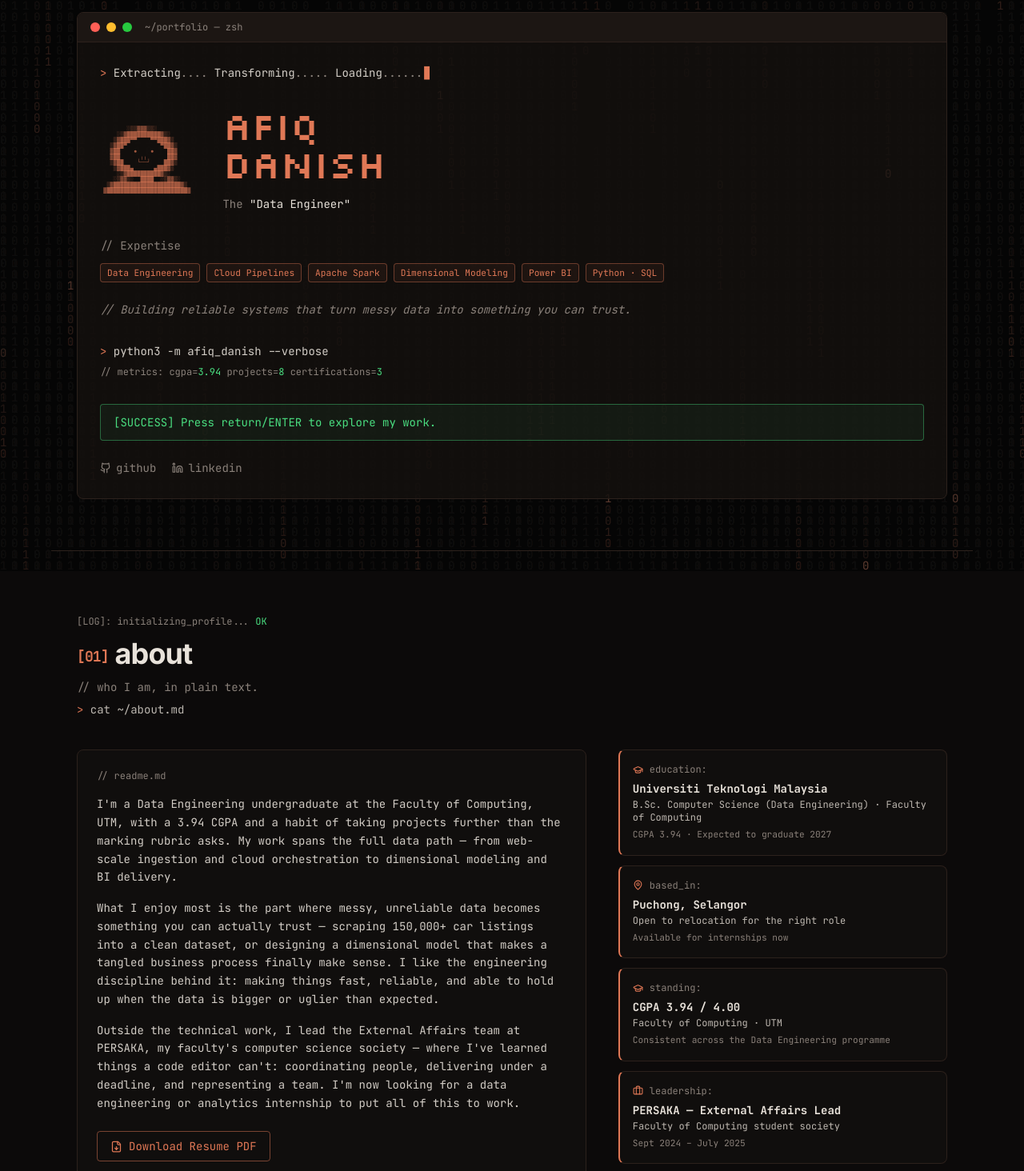
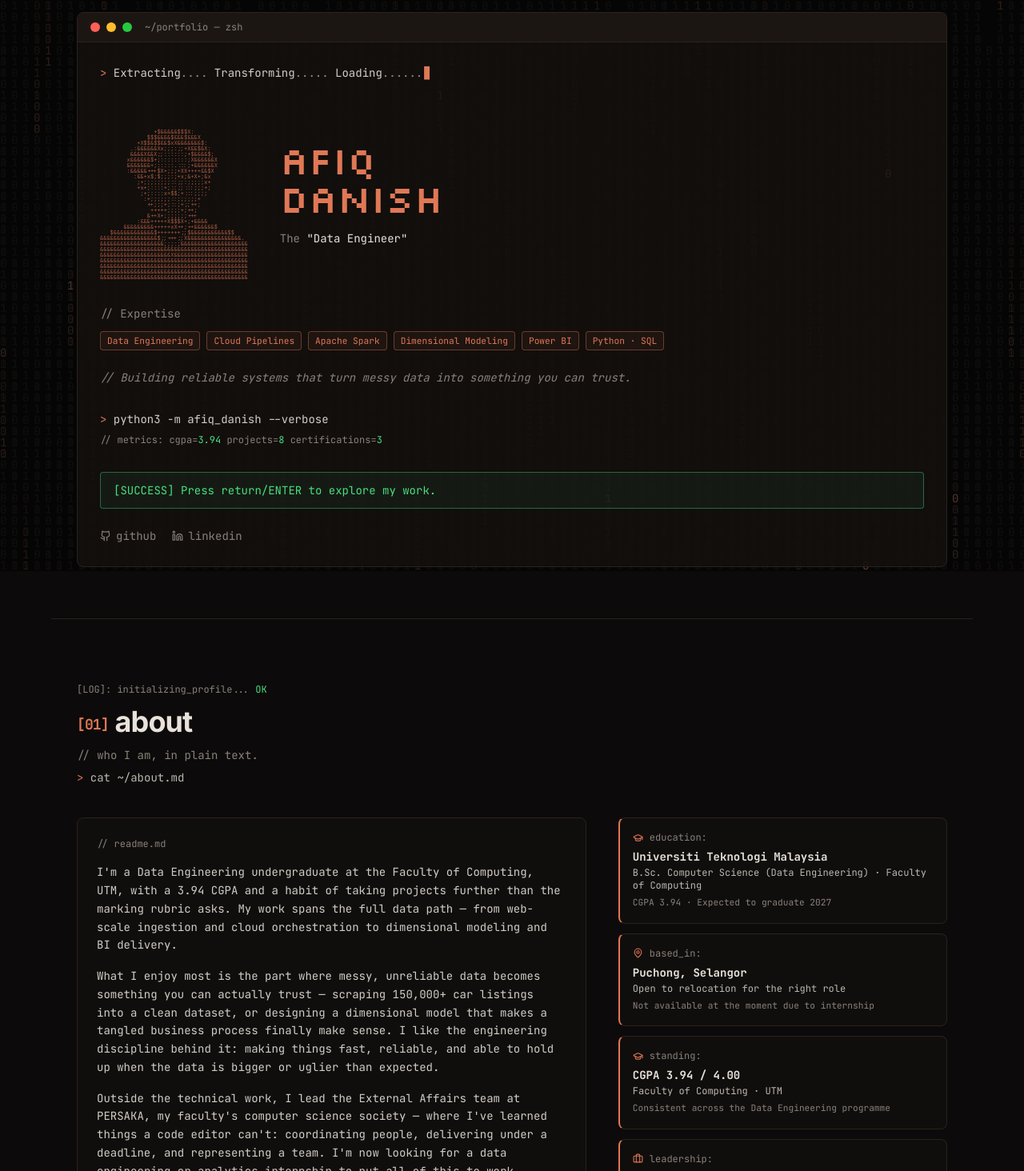
Before and after one commit to fiqdanish/portfolio, a React (Vite) app: page / in a window 1280 px wide. Shown: the part 86-1550 px from the top of the page at 80% size. Built offline with nearby package versions, Linux system fonts and the light colour scheme.

Commit message:
Adjust a little bit

```diff
--- a/src/components/About.jsx
+++ b/src/components/About.jsx
@@ -15,7 +15,7 @@ const facts = [
     label: 'based_in',
     title: 'Puchong, Selangor',
     sub: 'Open to relocation for the right role',
-    meta: 'Available for internships now',
+    meta: 'Not available at the moment due to internship',
   },
   {
     icon: GraduationCap,
@@ -73,15 +73,6 @@ export default function About() {
               <p key={i}>{p}</p>
             ))}
           </div>
-
-          <a
-            href="/resume.pdf"
-            download="Afiq_Danish_Resume.pdf"
-            className="mt-6 inline-flex items-center gap-2 rounded border border-rust/50 px-4 py-2
-                       font-mono text-sm text-rust transition-colors hover:bg-rust/10"
-          >
-            <FileDown size={15} /> Download Resume PDF
-          </a>
         </motion.div>
 
         {/* fact cards */}
--- a/src/components/Contact.jsx
+++ b/src/components/Contact.jsx
@@ -10,7 +10,7 @@ const channels = [
 ]
 
 const meta = [
-  { key: 'status', value: 'available for internships' },
+  { key: 'status', value: 'currently on internship' },
   { key: 'graduating', value: '2027' },
   { key: 'location', value: 'Puchong, Selangor, MY' },
 ]
--- a/src/components/Hero.jsx
+++ b/src/components/Hero.jsx
@@ -27,18 +27,38 @@ function AnimatedNumber({ value }) {
 }
 
 // Placeholder ASCII portrait — replaced with a real conversion once a photo is provided.
-const ASCII_PORTRAIT = `        ░▒▒▓▓▓▒▒░
-     ░▒▓██████████▓▒░
-    ▒▓███▀▀    ▀▀███▓▒
-   ▒▓██▀          ▀██▓▒
-   ▓██    ●    ●    ██▓
-   ▓██      ╷╷      ██▓
-   ▒▓██    ╰──╯    ██▓▒
-    ▒▓███▄      ▄███▓▒
-     ░▒▓██████████▓▒░
-    ░▒▓▓▒░  ████  ░▒▓▓▒░
-  ▒▓████████████████████▓▒
- ▓████████████████████████▓`
+const ASCII_PORTRAIT = `
+
+
+
+                +$&&&&&$$$X:
+              $$$&&&&$&&&$&&&X
+           +X$$&$$&&$xX&&&&&&&$:
+         .:&&&&&&Xx;;;:;;+X&&$&X:
+         &&&&X&&X;;::::::;+$&&&&$;
+        x&&&&&&$+;::::::::;X&&&&&&X
+        &&&&&&&+;:::::.:::;+&&&&&&X
+        :&&&&&+++$X+;;;+XX++++&&$X
+          :&&+x$;$;;;:;+x;&+X+;&x
+           ;+;;;;;;;;::;;:;;;;;x+
+           +x+;::::+;::;;:::;;;+;
+            ;+;::::x+$$;+:::;;;;
+             :+;;;;;;::;;;;;;+
+              ++;;;+;::;+;;++;
+               +++++;;;;+;++;
+              &++X+;;;;;;;+++
+           :&&&+++++X$$$X+;+&&&&
+       &&&&&&&&&+++++xX++;++&&&&&&$
+   $&&&&&&&&&&&&$+++++++;;$&&&&&&&&&&&$$
+&&&&&&&&&&&&&&&&&$;;+++;;X&&&&&&&&&&&&&&&&.
+&&&&&&&&&&&&&&&&&&&;;;:;&&&&&&&&&&&&&&&&&&&&
+&&&&&&&&&&&&&&&&&&&&&&&&&&&&&&&&&&&&&&&&&&&&
+&&&&&&&&&&&&&&&&&&&&&X&&&&&&&&&&&&&&&&&&&&&&
+&&&&&&&&&&&&&&&&&&&&&&&&&&&&&&&&&&&&&&&&&&&&
+&&&&&&&&&&&&&&&&&&&&&&&&&&&&&&&&&&&&&&&&&&&&
+&&&&&&&&&&&&&&&&&&&&&&&&&&&&&&&&&&&&&&&&&&&&
+&&&&&&&&&&&&&&&&&&&&&&&&&&&&&&&&&&&&&&&&&&&&
+`
 
 const EXPERTISE = [
   { label: 'Data Engineering', color: 'rust' },
--- a/src/components/Projects.jsx
+++ b/src/components/Projects.jsx
@@ -17,7 +17,7 @@ const LINK_META = {
 
 const STATUS = {
   Delivered:     { color: 'tag-green',  label: 'delivered' },
-  'In-progress': { color: 'tag-rust',   label: 'in-progress' },
+  'In-progress': { color: 'tag-blue',   label: 'in-progress' },
   Draft:         { color: 'tag-muted',  label: 'draft' },
 }
 
```
Also changed, not shown: src/components/Tag.jsx (line endings or trailing spaces).
